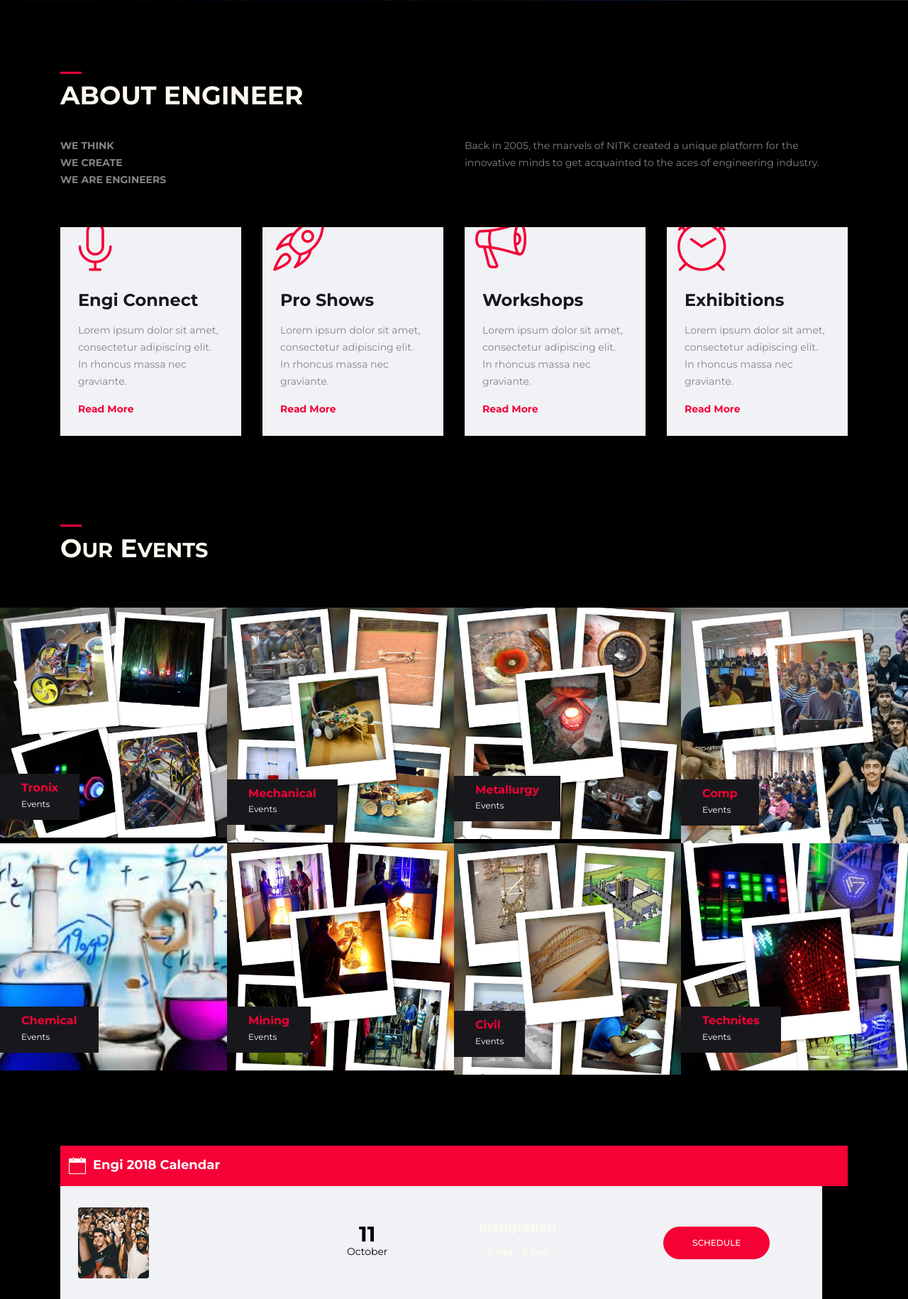
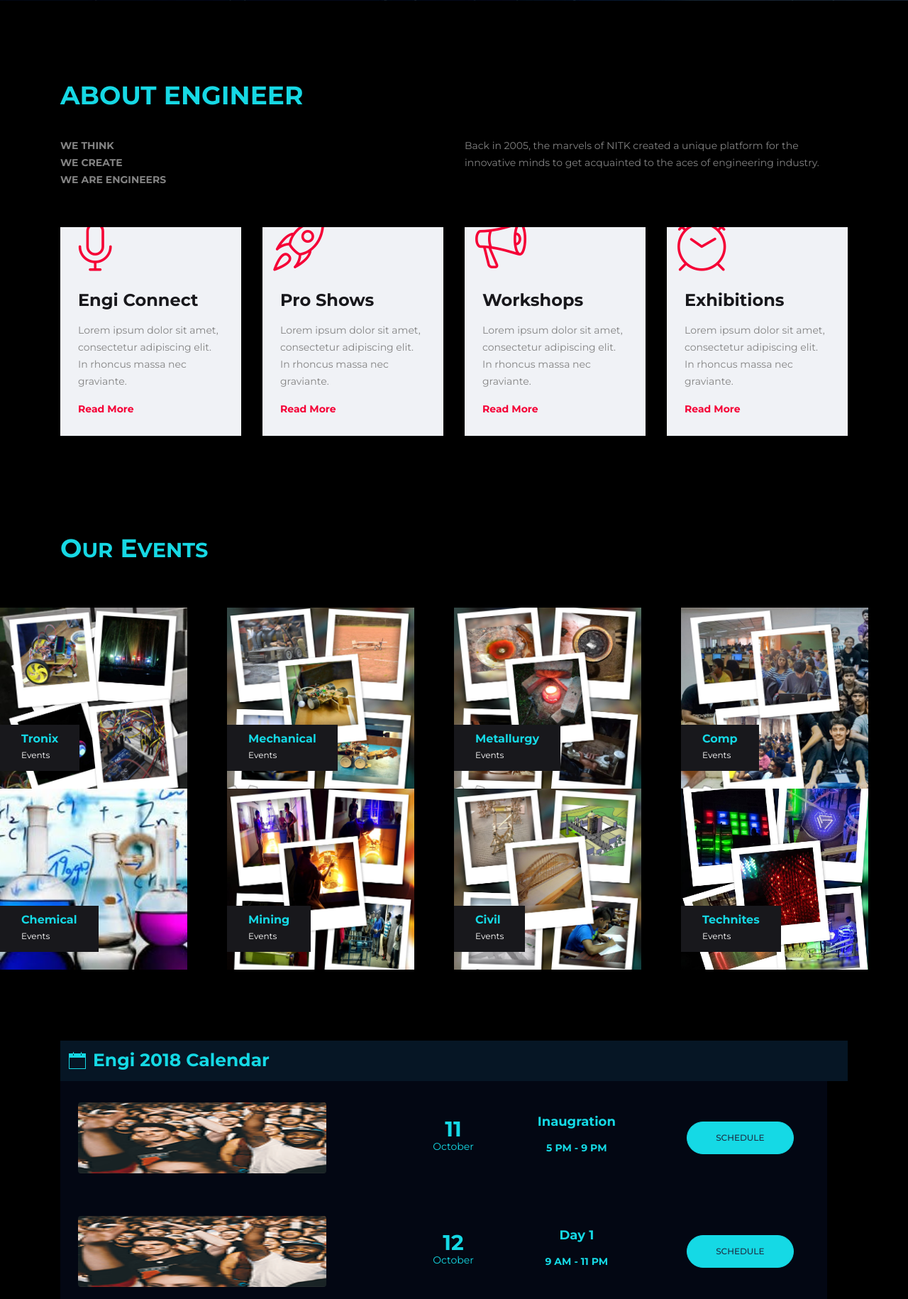
Before and after one commit to abhilekh703/engineer-nitk, a PHP site: page /index.html in a window 1280 px wide. Shown: the part 799-2629 px from the top of the page at 71% size. Run offline with PHP 8.4, Linux system fonts and the light colour scheme; some web fonts are replaced.

Commit message:
Add files via upload

```diff
--- a/assets/css/main.css
+++ b/assets/css/main.css
@@ -40,7 +40,7 @@
 h1, h2, h3, h4, h5, h6 {
   font-family: "Montserrat",sans-serif;
   font-weight: 700;
-  color: floralwhite;
+  color: #15d9e5;
   line-height: 1.3;
 }
 
@@ -118,6 +118,7 @@
 }
 .section_title .title {
   text-transform: uppercase;
+  color: #16d8e4;
   padding: 10px 0;
   font-size: 36px;
 }
@@ -125,7 +126,6 @@
   width: 30px;
   content: " ";
   position: absolute;
-  border-top: solid 3px #f50136;
   left: 0;
   top: 0;
 }
@@ -1910,16 +1909,16 @@
 }
 
 .btn-primary {
-  background-color: #f50136;
-  border: solid 1px #f50136;
-  color: #ffffff;
+  background-color: #15d9e5;
+  border: solid 1px #15d9e5;
+  color: #1d2f45;
   -webkit-transition: all 300ms ease-in-out;
   transition: all 300ms ease-in-out;
 }
 .btn-primary:hover {
-  background-color: #18181c;
-  color: #ffffff;
-  border: solid 1px #18181c;
+  background-color: #1d2f45;
+  color: #15d9e5;
+  border: solid 1px #1d2f45;
   -webkit-transition: all 300ms ease-in-out;
   transition: all 300ms ease-in-out;
 }
@@ -2419,7 +2418,8 @@
   overflow: hidden;
 }
 .speaker_box .speaker_img img {
-  width: 100%;
+  width: 264px;
+  height: 255px;
   -webkit-transition: all ease-in-out 0.4s;
   transition: all ease-in-out 0.4s;
 }
@@ -2432,7 +2432,7 @@
   transition: all ease-in-out 0.4s;
 }
 .speaker_box .speaker_img .info_box .name {
-  color: #f50136;
+  color: #15d9e5;
   font-size: 16px;
   margin-bottom: 0;
   font-weight: 600;
@@ -2660,14 +2660,14 @@
   min-width: 1000px;
 }
 .table.event_calender thead.event_title {
-  background-color: #f50136;
-  color: #ffffff;
+  background-color: #061625;
+  color: #15d9e5;
   border: 0;
 }
 .table.event_calender thead.event_title th {
   vertical-align: bottom;
   border: 0;
-  font-size: 18px;
+  font-size: 25px;
   text-transform: capitalize;
   font-weight: 600;
 }
@@ -2682,7 +2682,7 @@
   display: inline-block;
 }
 .table.event_calender tbody {
-  background-color: #f0f2f6;
+  background-color: #030713;
 }
 .table.event_calender tbody td, .table.event_calender tbody th {
   padding: 30px 25px;
@@ -2693,12 +2693,13 @@
 .table.event_calender tbody td img, .table.event_calender tbody th img {
   border-radius: 4px;
   display: block;
-  max-width: 100px;
+  width: 350px;
+  height: 100px;
 }
 .table.event_calender tbody td.event_date {
   font-weight: 600;
   font-size: 30px;
-  color: #000;
+  color: #15d9e5;
 }
 .table.event_calender tbody td.event_date span {
   display: block;
@@ -3183,3 +3184,23 @@
   padding-top: 17px;
   padding-left: 10px;
 }
+@font-face
+{
+  font-family: spaceAge;
+  src:url("../fonts/spaceAge.ttf") format("truetype");
+}
+.EngiTitle{
+  font-family: spaceAge;
+  color: #16d8e4;
+}
+.timeCrack{
+  opacity: 0.1;
+  margin-left: 50px;
+  height:150px;
+}
+.img-mod{
+
+    height: 50vh;
+    width: 50vh;
+    margin-right:34vh;
+}
```
Also changed, not shown: other parts of assets/css/main.css (+11 -12 lines).
